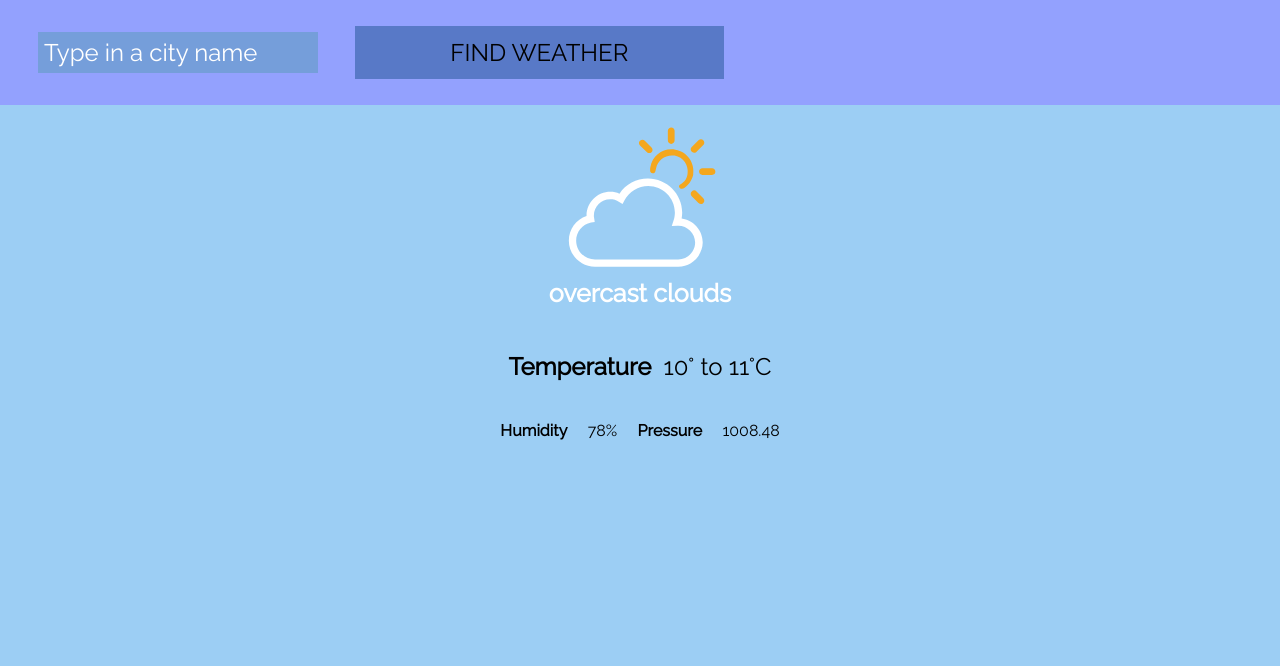
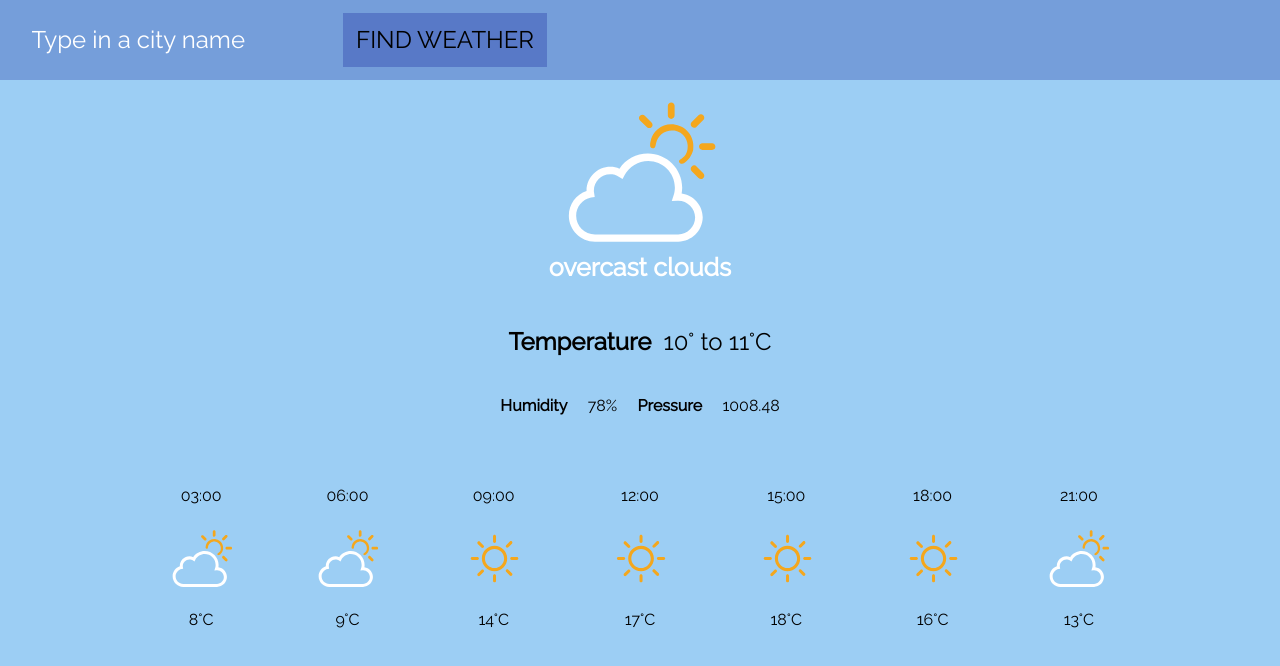
Before and after one commit to NWC2/Weather-API, a React (Create React App) app: page / in a window 1280 px wide. Shown: the top 666 px of the page. Built offline with nearby package versions, Linux system fonts and the light colour scheme.

Commit message:
Components Created

```diff
--- a/src/App.css
+++ b/src/App.css
@@ -85,7 +85,23 @@ body{
   flex-direction: row;
   justify-content: center;
   align-items: center;
-
+}
+.daily-weather img{
+  width: 50%;
+  }
+footer{
+ margin: auto;
+  width: 80%;
+  font-family:'Raleway', sans-serif;
+  display: flex;
+  flex-direction: row;
+  margin-top: 3%;
+  justify-content: space-around;
+}
+.daily-weather{
+  display: flex;
+  flex-direction: column;
+  align-items: center;
 }
 
 /*  Search bar */
@@ -95,12 +111,4 @@ body{
 /* div {
   border: 5px solid red;
 } */
-
-header{background-color: rgba(147, 155, 255, 0.89);
-  padding: 2%;}
-
-  header button{
-    height: 50%;
-    width: 30%;
-
-  }
+/*  */
--- a/src/App.js
+++ b/src/App.js
@@ -1,7 +1,18 @@
 import React, { Component } from "react";
 import mc from "./img/weather-icons/mostlycloudy.svg"
+import clear from "./img/weather-icons/clear.svg";
+import cloudy from "./img/weather-icons/cloudy.svg";
+import drizzle from "./img/weather-icons/drizzle.svg";
+import fog from "./img/weather-icons/fog.svg";
+import pc from "./img/weather-icons/partlycloudy.svg";
+import rain from "./img/weather-icons/rain.svg";
+import snow from "./img/weather-icons/snow.svg";
+import storm from "./img/weather-icons/storm.svg";
+import unknown from "./img/weather-icons/unknown.svg";
 import Search from "./components/Search";
-
+import Header from "./Header";
+import Main from "./Main";
+import Footer from "./Footer";
 import SayHi, { SayHello } from "./components/WeatherItem";
 import fakeWeatherData from "./fakeWeatherData.json";
 
@@ -28,28 +39,27 @@ class App extends Component {
 
       // <div> alialahmad_MohammadAlAgha</div>
         <div>
-              <header>
-      <input type="text" placeholder="Type in a city name" name="city-name" id="city-name" />
-        <button className="find-weather" onclick="" > FIND WEATHER</button>
+      <Header />
+      <Main />
+      <Footer />
 
-      </header>
-      <div className="img-mc">
-        <img src={mc} className="mostly-cloudy" />
-        <h2 className="mc-text">overcast clouds</h2>
-      </div>
-      <div className="temp-data">
-        <p><b>Temperature&nbsp;</b>&nbsp;10&deg; to 11&deg;C</p>
-      </div>
-      <div className="humidity-pressure">
-        <p className="humidity"><b>Humidity&nbsp;</b>&nbsp;&nbsp;&nbsp;&nbsp;78%</p>
-        <p className="pressure"><b>&nbsp;&nbsp;&nbsp;&nbsp;&nbsp;Pressure&nbsp;</b>&nbsp;&nbsp;&nbsp;&nbsp;1008.48</p>
-
-      </div>
 
         </div>
 
-    );
+      );
+    }
   }
-}
 
 export default App;
+
+{/* <img src={mc}/>
+<p>09:00</p>
+<img src={mc}/>
+<p>12:00</p>
+<img src={mc}/>
+<p>15:00</p>
+<img src={mc}/>
+<p>18:00</p>
+<img src={mc}/>
+<p>21:00</p>
+<img src={mc}/> */}
--- /dev/null
+++ b/src/Footer.js
@@ -0,0 +1,45 @@
+import mc from "./img/weather-icons/mostlycloudy.svg"
+import clear from "./img/weather-icons/clear.svg";
+const Footer = () => {
+    return (
+        <footer>
+        <div className="daily-weather">
+          <p>03:00</p>
+          <img src={mc}/>
+          <p>8&deg;C</p>
+        </div>
+        <div className="daily-weather">
+          <p>06:00</p>
+          <img src={mc}/>
+          <p>9&deg;C</p>
+        </div>
+        <div className="daily-weather">
+          <p>09:00</p>
+          <img src={clear}/>
+          <p>14&deg;C</p>
+        </div>
+        <div className="daily-weather">
+          <p>12:00</p>
+          <img src={clear}/>
+          <p>17&deg;C</p>
+        </div>
+        <div className="daily-weather">
+          <p>15:00</p>
+          <img src={clear}/>
+          <p>18&deg;C</p>
+        </div>
+        <div className="daily-weather">
+          <p>18:00</p>
+          <img src={clear}/>
+          <p>16&deg;C</p>
+        </div>
+        <div className="daily-weather">
+          <p>21:00</p>
+          <img src={mc}/>
+          <p>13&deg;C</p>
+        </div>
+        </footer>
+    );
+  };
+
+  export default Footer;
--- /dev/null
+++ b/src/Header.js
@@ -0,0 +1,15 @@
+const Header = () => {
+  return (
+    <header>
+      <input
+        type="text"
+        placeholder="Type in a city name"
+        name="city-name"
+        id="city-name"
+      />
+      <button className="find-weather" onclick=""> FIND WEATHER</button>
+    </header>
+  );
+};
+
+export default Header;
--- /dev/null
+++ b/src/Main.js
@@ -0,0 +1,20 @@
+import mc from "./img/weather-icons/mostlycloudy.svg"
+const Main = () => {
+    return (
+        <main>
+        <div className="img-mc">
+          <img src={mc} className="mostly-cloudy" />
+          <h2 className="mc-text">overcast clouds</h2>
+        </div>
+        <div className="temp-data">
+          <p><b>Temperature&nbsp;</b>&nbsp;10&deg; to 11&deg;C</p>
+        </div>
+        <div className="humidity-pressure">
+          <p className="humidity"><b>Humidity&nbsp;</b>&nbsp;&nbsp;&nbsp;&nbsp;78%</p>
+          <p className="pressure"><b>&nbsp;&nbsp;&nbsp;&nbsp;&nbsp;Pressure&nbsp;</b>&nbsp;&nbsp;&nbsp;&nbsp;1008.48</p>
+        </div>
+       </main>
+    );
+  };
+
+  export default Main;
```
